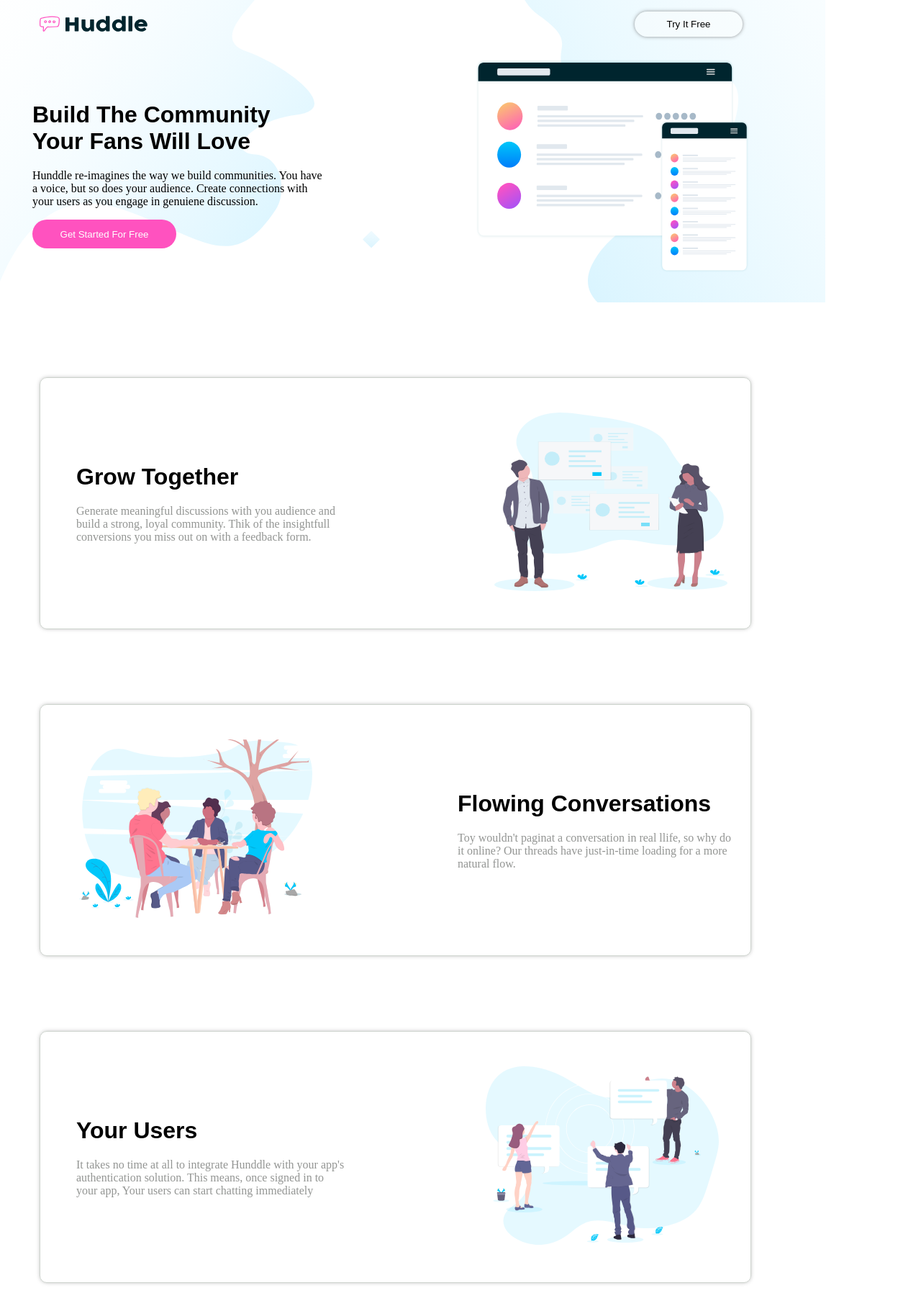
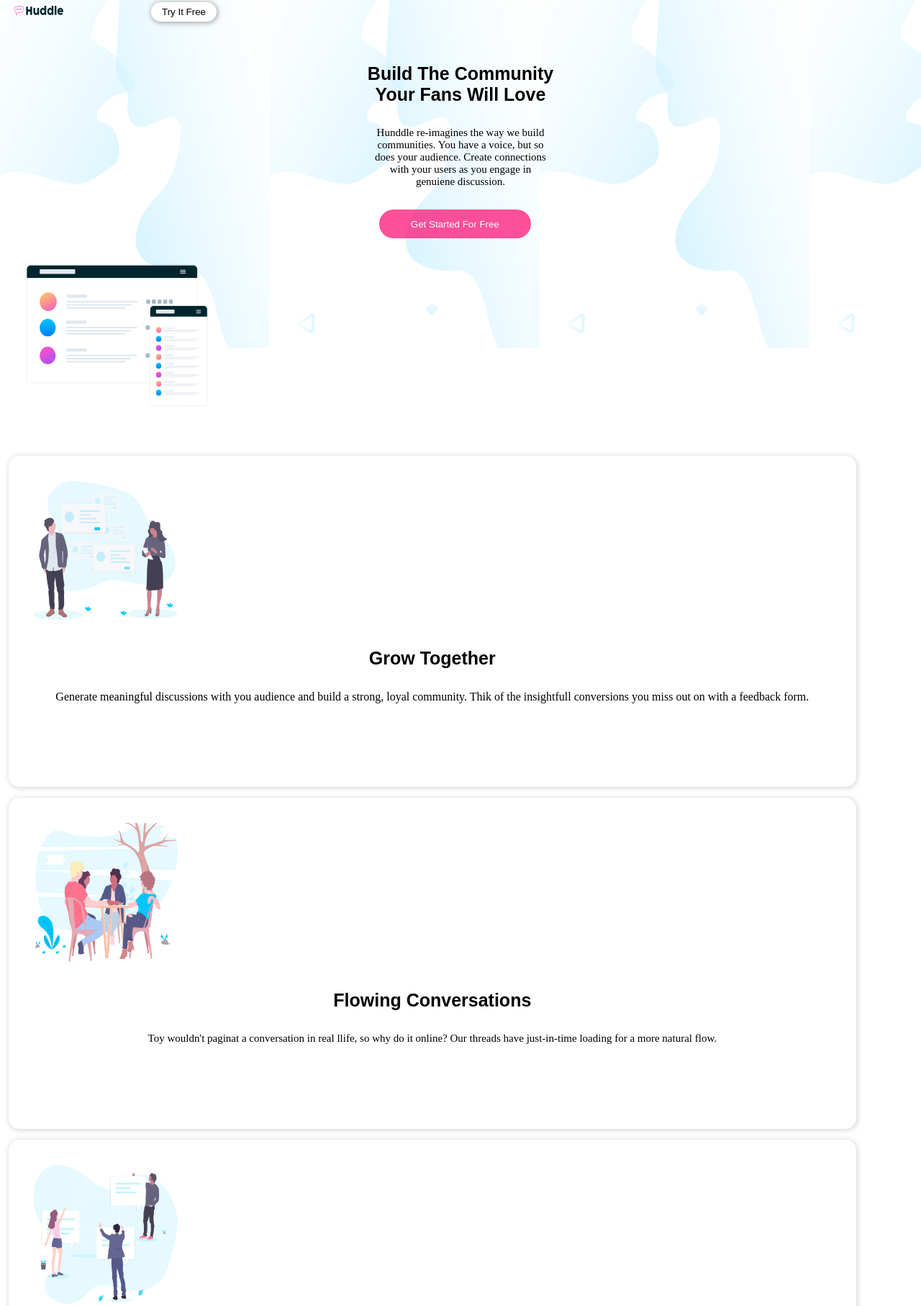
Before and after one commit to JacobEmici/Landing-Page, a plain HTML site: page index.html in a window 1280 px wide. Shown: the part 17-1831 px from the top of the page at 72% size. Drawn offline with Linux system fonts and the light colour scheme.

Commit message:
Aplicaçao de mobile first

```diff
--- a/index.html
+++ b/index.html
@@ -13,40 +13,43 @@
             <img class="img-logo" src="src/images/logo.svg"/>
             <button class="it-free">Try It Free</button>
         </div>
+
         <div class="box-info">
             <div class="box-info_description">
                 <h1>Build The Community <br/>
                 Your Fans Will Love</h1>
                 <p>
-                    Hunddle re-imagines the way we build communities.
-                    You have <br/>
-                    a voice, but so does your audience.
-                    Create connections with <br/>
-                    your users as you engage in genuiene discussion.
+                    Hunddle re-imagines the way we build <br/>
+                    communities. You have a voice, but so <br/>
+                    does your audience. Create connections <br/>
+                     with your users as you engage in <br/>
+                    genuiene discussion.
                 </p>
                 <button class="for-free">Get Started For Free</button>
             </div>
-            <div class="box-info_img">
-                <img class="illustration-mockups" src="src/images/illustration-mockups.svg"/>
-            </div>
+        </div>
+        <div class="box-info_img">
+            <img class="illustration-mockups" src="src/images/illustration-mockups.svg"/>
         </div>
     </div>
 
 
-
         <div class="information">
+            <div class="box-information_img">
+                <img class="illustration-grow-together" src="src/images/illustration-grow-together.svg"/>
+            </div>
             <div class="box-information_description">
                 <h1>Grow Together</h1>
                 <p class="grow-together">
-                    Generate meaningful discussions with you audience and <br/>
-                    build a strong, loyal community. Thik of the insightfull <br/>
+                    Generate meaningful discussions with
+                    you audience and build a strong, loyal community. Thik of the insightfull
                     conversions you miss out on with a feedback form.
                 </p>
             </div>
-            <div class="box-information_img">
-                <img class="illustration-grow-together" src="src/images/illustration-grow-together.svg"/>
-            </div>
+
         </div>
+
+
 
 
 
@@ -57,8 +60,8 @@
             </div>
             <div class="box-information_description2">
                 <h1>Flowing Conversations</h1>
-                <p class="Flowing-conversations">Toy wouldn't paginat a conversation in real llife, so why do <br/>
-                it online? Our threads have just-in-time loading for a more <br/>
+                <p class="Flowing-conversations">Toy wouldn't paginat a conversation in real llife, so why do
+                it online? Our threads have just-in-time loading for a more
                 natural flow.</p>
             </div>
 
@@ -68,21 +71,27 @@
 
 
         <div class="information3">
-            <div class="box-information_description3">
-                <h1>Your Users</h1>
-                <p class="your-users">It takes no time at all to integrate Hunddle with your app's <br/>
-                authentication solution. This means, once signed in to <br/>
-                your app, Your users can start chatting immediately</p>
-            </div>
             <div class="box-information_img3">
                 <img class="illustration-grow-together3" src="src/images/illustration-your-users.svg"/>
             </div>
+            <div class="box-information_description3">
+                <h1>Your Users</h1>
+                <p class="your-users">It takes no time at all to integrate Hunddle with your app's
+                authentication solution. This means, once signed in to
+                your app, Your users can start chatting immediately</p>
+            </div>
+
         </div>
+
+
 
         <div class="ready">
             <h1>Ready To Build Your Community?</h1>
             <button class="get-started">Get Started For Free</button>
         </div>
+
+
+        <!--
 
         <footer>
             <img src="src/images/logo.svg"/>
@@ -113,5 +122,7 @@
             </div>
         </footer>
 
+        -->
+
 </body>
 </html>
--- a/style.css
+++ b/style.css
@@ -4,236 +4,145 @@
     box-sizing: border-box;
 }
 
+h1{
+    font-family: Arial, Helvetica, sans-serif;
+}
 
 .top{
-    width: 1147px;
-    height: 437px;
-    background-image: url(src/images/bg-hero-desktop.svg);
+    display: flex;
+    background-image: url(src/images/bg-hero-mobile.svg);
+    height: 31.25rem;
+    width: 100%;
+    flex-direction: column;
 }
 
 .header{
-    display: flex;
-    justify-content: space-between;
-    height: 100px;
-    align-items: center;
+    margin-left: 1.25rem;
+    margin-top: 1.25rem;
 }
 
-
 .img-logo{
-    height:22px ;
-    width:150px ;
-    margin-left: 55px;
-
+    width: 4.25rem;
+    height: 0.813rem;
 }
 
 .it-free{
-    height:35px ;
-    width:150px ;
-    border-radius: 50px;
-    margin-right: 115px;
+    width: 5.688rem;
+    height: 1.688rem;
+    margin-left: 7.375rem;
+    border-radius: 1.25rem;
     border: none;
-    -webkit-box-shadow: 0px 0px 30px 0px rgba(109, 109, 109, 0.76);
-    box-shadow: 0px 0px 5px 0px rgba(109, 109, 109, 0.76);
-    background-color: hsla(0, 0%, 99%, 0.404);
-
-}
-.it-free:hover{
-    cursor: pointer;
-    background-color: hsl(0, 0%, 99%);
-}
-
-.for-free{
-    width:12.5rem ;
-    height:40px ;
-    border-radius:50px ;
-    background-color: hsl(322, 100%, 66%);
-    color: white;
-    border: none;
-    margin-top: 16px;
-
-
-}
-
-.for-free:hover{
-    cursor: pointer;
-    background-color: hsla(322, 100%, 66%, 0.521);
-
+    box-shadow: 1px 1px 7px 1px rgba(109, 107, 107, 0.589);
+    background-color: white;
 }
 
 .box-info{
     display: flex;
-    height: 100%;
+    flex-direction: row;
+    justify-content: center;
+}
+
+
+.box-info_description{
+    margin-top: 3.625rem;
+}
+
+
+h1{
+    font-size: 1.563rem;
+    display: flex;
+    justify-content: space-evenly;
+    text-align: center;
+}
+
+p{
+    font-size: 0.938rem;
+    text-align: center;
+    margin-top: 1.875rem;
 
 }
 
-.box-info_description{
-    height: 100%;
-    width: 50%;
-    text-align:left ;
-    margin: 45px;
-    margin-top: 58px;
-}
-
-h1{
-    margin-bottom: 20px;
-    font-family: Arial, Helvetica, sans-serif;
+.for-free{
+    margin-left: 1rem;
+    margin-top: 1.875rem;
+    width: 13.188rem;
+    height: 2.5rem;
+    border-radius: 1.875rem;
+    border: none;
+    background-color: rgba(255, 4, 109, 0.692);
+    color: white;
 }
 
 .box-info_img{
-    width: 50%;
-    margin-left: 85px;
+    width: 100%;
+    height: 12.688rem;
+}
+
+.illustration-mockups{
+    width: 15.938rem;
+    height: 12.5rem;
+    margin: 2.188rem;
+}
+
+.information {
+    width: 92%;
+    height: 460px;
+    margin-top: 150px;
+    margin-left: 12px;
+    border-radius: 15px;
+    box-shadow: 1px 1px 7px 1px rgba(170, 169, 169, 0.459);
+}
+
+.information2, .information3{
+    width: 92%;
+    height: 28.75rem;
+    margin-top: 0.938rem;
+    margin-left: 0.75rem;
+    border-radius: 0.938rem;
+    box-shadow: 1px 1px 7px 1px rgba(170, 169, 169, 0.459);
+}
+
+.illustration-grow-together, .illustration-grow-together2, .illustration-grow-together3{
+    width: 12.5rem;
+    height: 12.063rem;
+    margin: 2.188rem;
+}
+
+.box-information_description, .box-information_description2, .box-information_description3{
+    display: flex;
+    flex-direction: column;
+}
+
+.grow-together{
+    font-size: 1rem;
+}
+
+.ready{
+    display: flex;
+    flex-direction: column;
+    justify-content: center;
+    align-items: center;
+    width: 92%;
+    height: 9.375rem;
+    border-radius: 0.938rem;
+    box-shadow: 1px 1px 7px 1px rgba(170, 169, 169, 0.459);
+    margin-top: 9.375rem;
+    margin-left: 0.75rem;
 
 }
 
-.illustration-mockups{
-    width: 380px;
-    height: 18.5rem;
-}
-
-.information ,.information2 ,.information3{
-    width: 989px;
-    height: 350px;
-    border: 1px solid #cdd3cd;
-    display: flex;
-    align-items: center;
-    margin: 104px;
-    margin-left: 55px;
-    box-shadow: 0px 0px 5px 0px rgba(109, 109, 109, 0.384) ;
-    border-radius: 10px;
-}
-
-
-.box-information_description {
-    padding-left: 50px;
-
-}
-
-.box-information_img{
-    width: 370px;
-    padding-left: 221px;
-}
-
-.illustration-grow-together{
-    width: 324px;
-    height: 15.5rem;
-}
-
-
-.grow-together{
-    color: #787a78cc;
-}
-
-.box-information_description2{
-    padding-left: 210px;
-
-}
-
-.box-information_img2 {
-    width: 370px;
-    padding-left: 54px;
-
-}
-
-.Flowing-conversations{
-    color: #787a78cc;
-}
-
-.illustration-grow-together2{
-    width: 324px;
-    height: 15.5rem;
-}
-
-
-
-
-
-.box-information_description3{
-    padding-left: 50px;
-}
-
-
-.box-information_img3 {
-    width: 370px;
-    padding-left: 197px;
-
-}
-
-.your-users{
-    color: #787a78cc;
-
-}
-
-.illustration-grow-together3{
-    width: 324px;
-    height: 15.5rem;
-}
-
-
-.ready{
-    width: 730px;
-    height: 200px;
-    margin-left: 166px;
-    border-radius: 10px;
-    border: 1px solid #cdd3cd;
-    box-shadow: 0px 0px 5px 0px rgba(109, 109, 109, 0.384);
-    display: flex;
-    flex-wrap: wrap;
-    align-items: flex-end;
-    padding-left: 100px;
-    position: absolute;
-    background-color: white;
-}
-
 .ready h1{
-    margin-top: 45px;
+    font-size: 0.938rem;
 }
 
 .get-started{
-    width: 356px;
-    height: 54px;
-    margin-left: 64px;
-    border-radius: 50px ;
-    background-color: hsl(322, 100%, 66%);
+    margin-top: 1rem;
+    border: none;
+    width: 11rem;
+    height: 2.25rem;
+    font-size: 0.625rem;
+    border-radius: 1.875rem;
+    background-color: rgba(255, 4, 109, 0.692);
     color: white;
-    border: none;
-    margin-bottom: 32px;
+    box-shadow: 3px 4px 5px 1px rgba(150, 149, 149, 0.507);
 }
-
-
-footer{
-    width: 1150px;
-    height: 350px;
-    border: 1px solid red;
-    background-color: #042a28;
-    color: white;
-    margin-top: 229px;
-    padding-top: 104px;
-    padding-left: 100px;
-}
-.footer{
-    display: flex;
-}
-
-.information-footer{
-    border: 1px solid white;
-    width: 338px;
-    height: 116px;
-}
-
-.help-footer{
-    border: 1px solid white;
-    width: 200px;
-    height: 116px;
-}
-
-.contact-footer{
-    border: 1px solid white;
-    width: 165px;
-    height: 116px;
-}
-
-.social-footer{
-    border: 1px solid white;
-    width: 165px;
-    height: 116px;
-}
```
